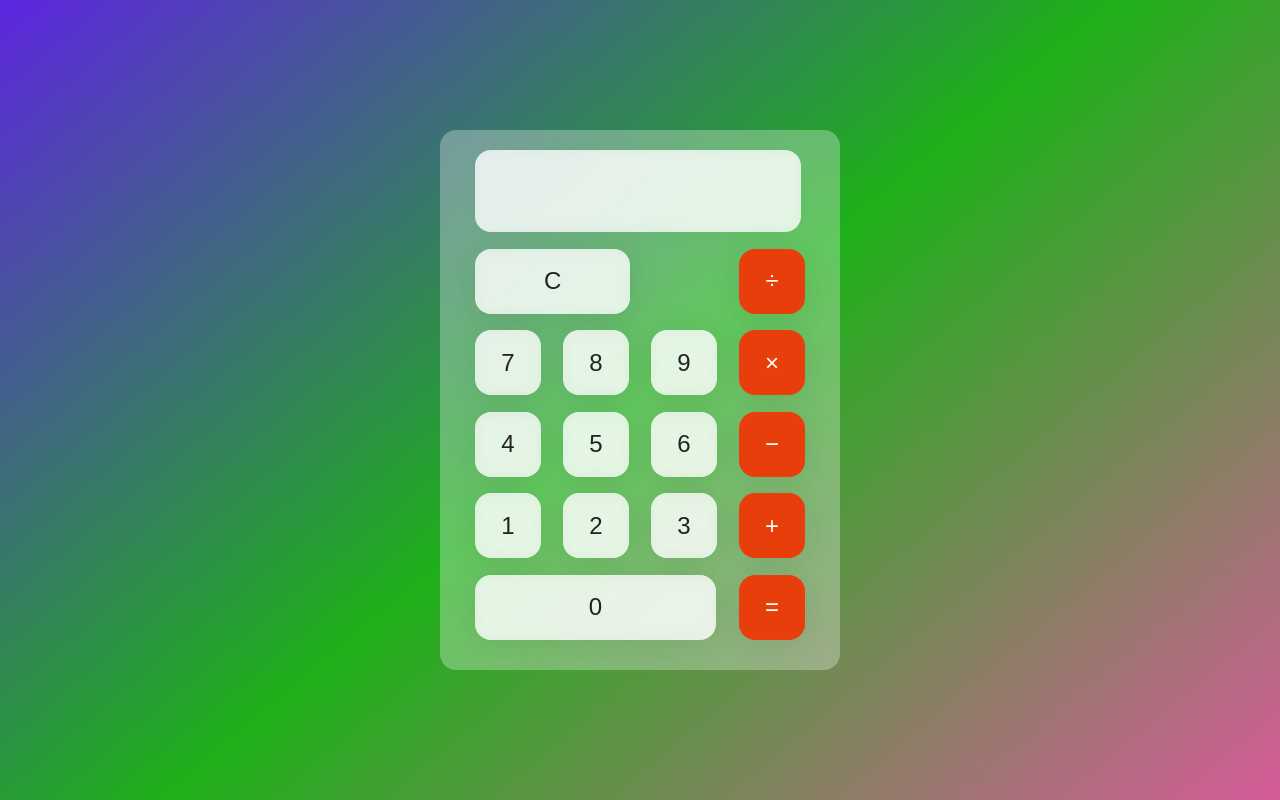
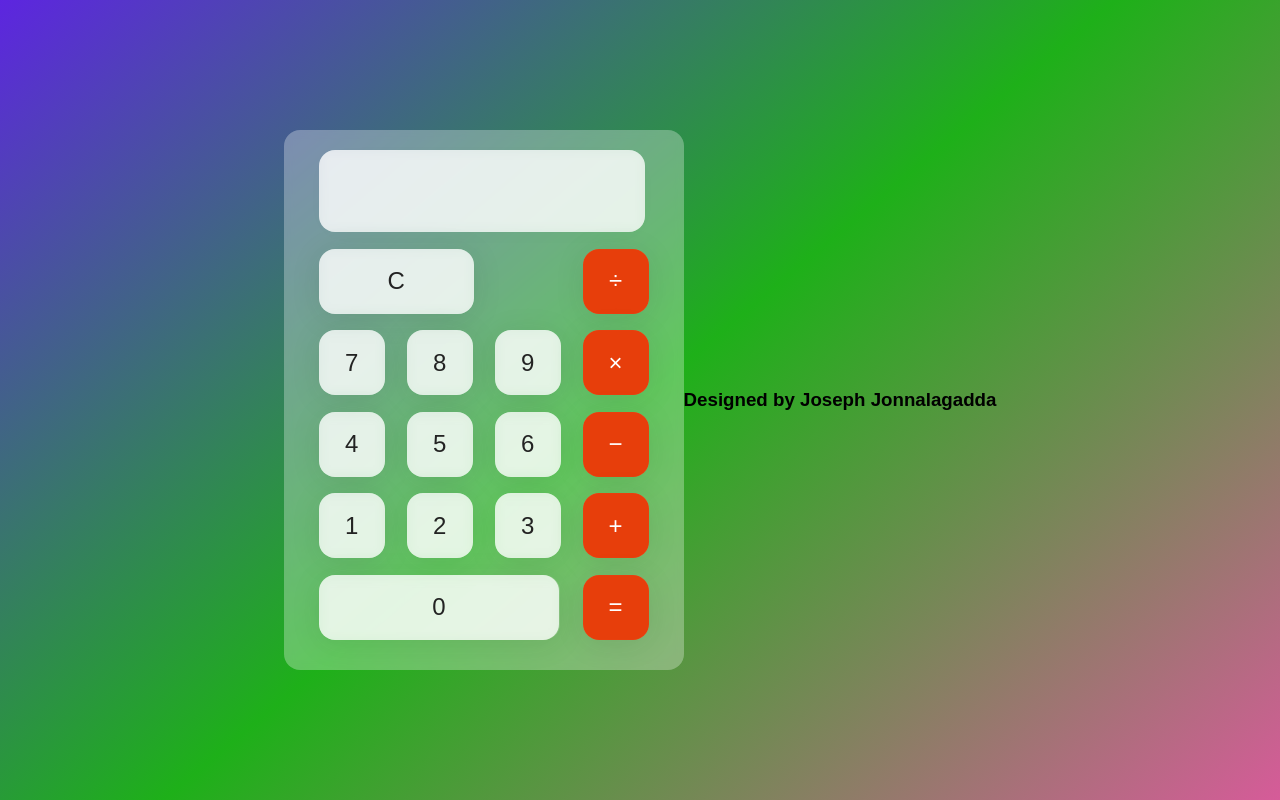
Before and after one commit to Joseph-Jonnalagadda/calculater, a plain HTML site: page index.html in a window 1280 px wide. Drawn offline with Linux system fonts and the light colour scheme.

Commit message:
Update index.html

```diff
--- a/index.html
+++ b/index.html
@@ -78,7 +78,7 @@
   </div>
 
   <script src="script.js" charset="utf-8"></script>
-
+  <h3> Designed by Joseph Jonnalagadda </h3>
 </body>
 
 </html>
```
